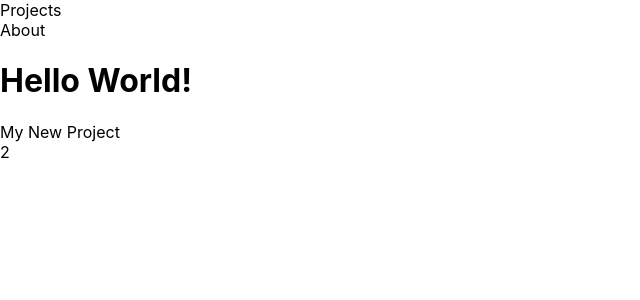
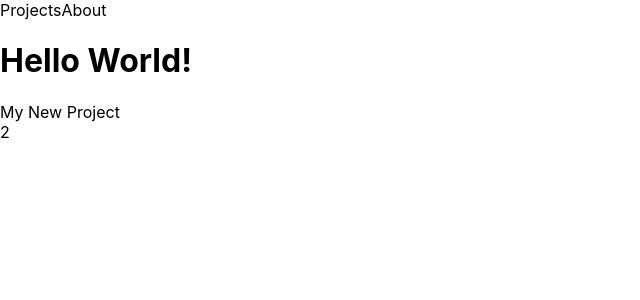
Before and after one commit to CarlinCharge/carl-conroy-dot-com, a Next.js app: page / in a window 1280 px wide. Shown: the top 300 px of the page, without its empty margins (0-640 px from the left). Built offline with nearby package versions, Linux system fonts and the light colour scheme.

Commit message:
adds babelrc, documentjs and styled components

```diff
--- a/package.json
+++ b/package.json
@@ -10,7 +10,8 @@
   "dependencies": {
     "next": "12.0.4",
     "react": "17.0.2",
-    "react-dom": "17.0.2"
+    "react-dom": "17.0.2",
+    "styled-components": "^5.3.3"
   },
   "devDependencies": {
     "@types/node": "16.11.10",
--- a/src/components/Nav/index.tsx
+++ b/src/components/Nav/index.tsx
@@ -1,11 +1,16 @@
 import React from "react";
 import menuItems, { MenuItem } from "./menuItems";
+import Link from "next/link";
 
 const Nav = () => {
   return (
     <nav>
       {menuItems.map((item: MenuItem, index: number) => {
-        return <div>{item.title}</div>;
+        return (
+          <Link href={item.url}>
+            <a>{item.title}</a>
+          </Link>
+        );
       })}
     </nav>
   );
--- a/src/components/Nav/menuItems.ts
+++ b/src/components/Nav/menuItems.ts
@@ -4,8 +4,8 @@
 }
 
 const menuItemsList: MenuItem[] = [
-  { title: "Projects", url: "#" },
-  { title: "About", url: "#" },
+  { title: "Projects", url: "/projects" },
+  { title: "About", url: "/about" },
 ];
 
 export default menuItemsList;
--- /dev/null
+++ b/src/pages/_document.js
@@ -0,0 +1,30 @@
+import Document from "next/document";
+import { ServerStyleSheet } from "styled-components";
+
+export default class MyDocument extends Document {
+  static async getInitialProps(ctx) {
+    const sheet = new ServerStyleSheet();
+    const originalRenderPage = ctx.renderPage;
+
+    try {
+      ctx.renderPage = () =>
+        originalRenderPage({
+          enhanceApp: (App) => (props) =>
+            sheet.collectStyles(<App {...props} />),
+        });
+
+      const initialProps = await Document.getInitialProps(ctx);
+      return {
+        ...initialProps,
+        styles: (
+          <>
+            {initialProps.styles}
+            {sheet.getStyleElement()}
+          </>
+        ),
+      };
+    } finally {
+      sheet.seal();
+    }
+  }
+}
```
Also changed, not shown: src/pages/projects.tsx (added, +12 -0 lines), .babelrc (added), 1 other file (tests, documents, lock files or other folders).
